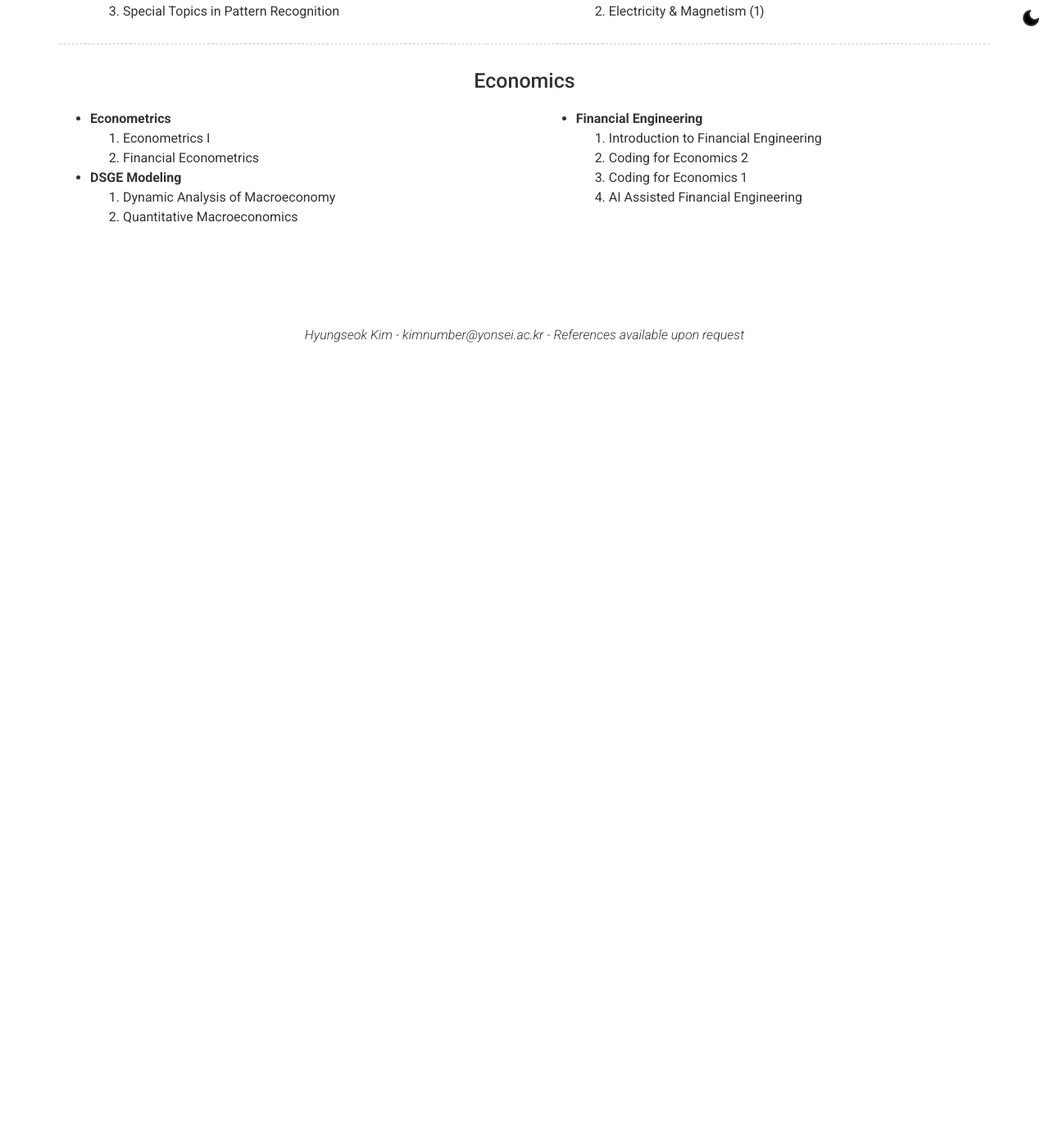
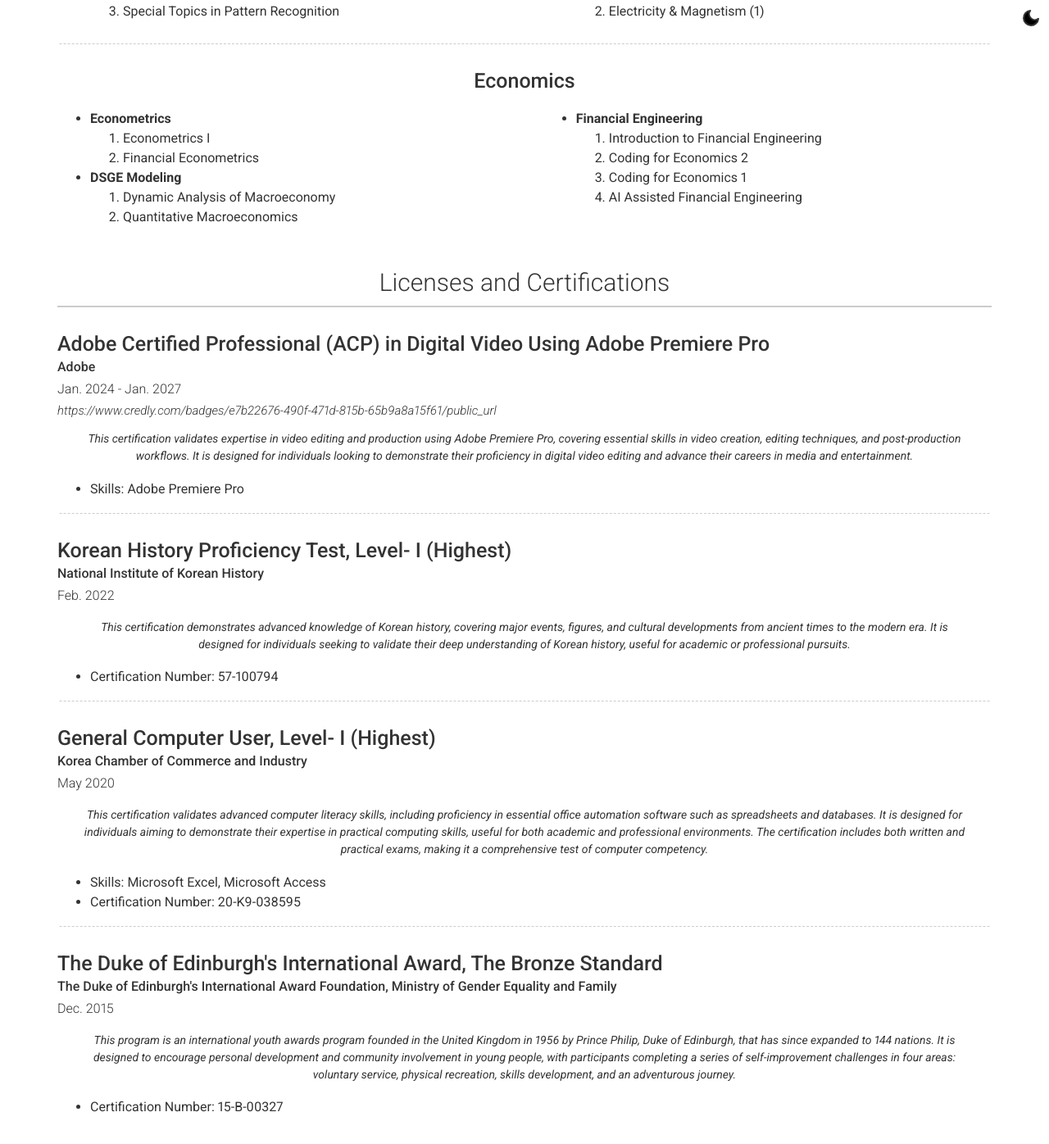
Before and after one commit to fluorite42/deprecated-website, a Jekyll site: the page built from index.markdown, in a window 1280 px wide and 1400 px high, scrolled down 2921 px. Shown: the top 1396 px of the window at 82% size. Built offline with Jekyll 4.4.1, drawn with Linux system fonts in a browser that asks for light colours; nearby versions of some CDN libraries; before the commit the page ends 3349 px from its top, so only the background shows below that.

Commit message:
ADD Certifications

```diff
--- /dev/null
+++ b/_data/certifications.yml
@@ -0,0 +1,53 @@
+content:
+  - title: Licenses and Certifications
+    layout: list
+    content:
+      - layout: top
+        title: Adobe Certified Professional (ACP) in Digital Video Using Adobe Premiere Pro
+        sub_title: |
+          Adobe
+        caption: Jan. 2024 - Jan. 2027
+        link: https://www.credly.com/badges/e7b22676-490f-471d-815b-65b9a8a15f61/public_url
+        quote: >
+          This certification validates expertise in video editing and production using Adobe Premiere Pro, covering essential skills in video creation, editing techniques, and post-production workflows.
+          It is designed for individuals looking to demonstrate their proficiency in digital video editing and advance their careers in media and entertainment.
+        description: |
+          - Skills: Adobe Premiere Pro
+        border: weak
+
+      - layout: top
+        title: Korean History Proficiency Test, Level- I (Highest)
+        sub_title: |
+          National Institute of Korean History
+        caption: Feb. 2022
+        quote: >
+          This certification demonstrates advanced knowledge of Korean history, covering major events, figures, and cultural developments from ancient times to the modern era.
+          It is designed for individuals seeking to validate their deep understanding of Korean history, useful for academic or professional pursuits.
+        description: |
+          - Certification Number: 57-100794
+        border: weak
+
+      - layout: top
+        title: General Computer User, Level- I (Highest)
+        sub_title: |
+          Korea Chamber of Commerce and Industry
+        caption: May 2020
+        quote: >
+          This certification validates advanced computer literacy skills, including proficiency in essential office automation software such as spreadsheets and databases.
+          It is designed for individuals aiming to demonstrate their expertise in practical computing skills, useful for both academic and professional environments.
+          The certification includes both written and practical exams, making it a comprehensive test of computer competency.
+        description: |
+          - Skills: Microsoft Excel, Microsoft Access
+          - Certification Number: 20-K9-038595
+        border: weak
+
+      - layout: top
+        title: The Duke of Edinburgh's International Award, The Bronze Standard
+        sub_title: |
+          The Duke of Edinburgh's International Award Foundation, Ministry of Gender Equality and Family
+        caption: Dec. 2015
+        quote: >
+          This program is an international youth awards program founded in the United Kingdom in 1956 by Prince Philip, Duke of Edinburgh, that has since expanded to 144 nations.
+          It is designed to encourage personal development and community involvement in young people, with participants completing a series of self-improvement challenges in four areas: voluntary service, physical recreation, skills development, and an adventurous journey.
+        description: |
+          - Certification Number: 15-B-00327
--- a/_layouts/default.html
+++ b/_layouts/default.html
@@ -63,6 +63,13 @@
         </div>
       {% endfor %}
 
+      {% for section in site.data.certifications.content %}
+        <div class="container {{ section.layout }}-container">
+          <h3 id="{{ section.title | slugify }}">{{ section.title }}</h3>
+          {% include {{ section.layout | prepend: "section-" | append: ".html" }} content=section.content %}
+        </div>
+      {% endfor %}
+
     </div>
   </main>
 
```
